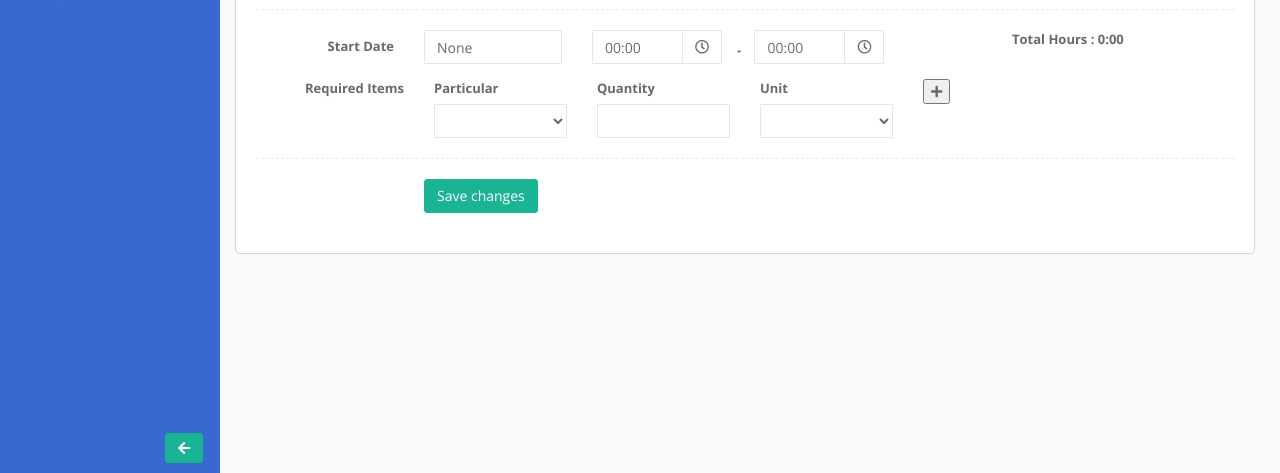
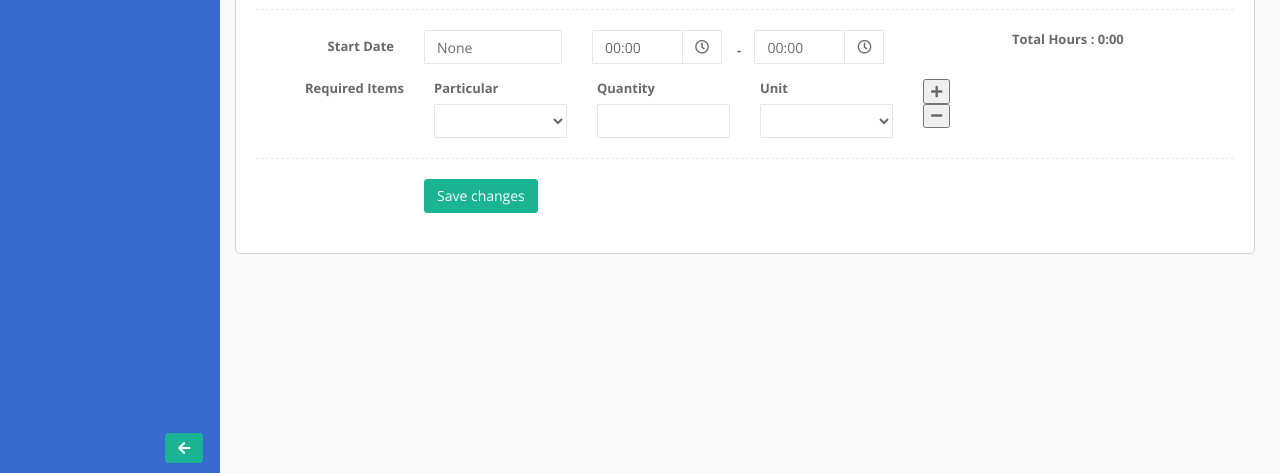
Before and after one commit to tanviranik/CRMTimesheetFlaskApp, a Flask app: page /newtimesheet in a window 1280 px wide. Shown: the part 327-800 px from the top of the page. Run offline with Flask 2, Linux system fonts and the light colour scheme; data that the repository does not hold is empty; some libraries are stand-ins or nearby versions.

Commit message:
adding remove button for inventory list

```diff
--- a/templates/new_timesheet_entry.html
+++ b/templates/new_timesheet_entry.html
@@ -87,6 +87,9 @@
                             <select v-model="obj.unit" class="form-control">
                                 <option v-for="(unit,ind) in unitlist" :value="unit" >[[unit]]</option>
                             </select>
+                        </div>
+                        <div class="col-md-1">
+                            <button @click="removeInventory"><i class="fa fa-minus"></i></button>
                         </div>
                     </div>
                 </template>
```
